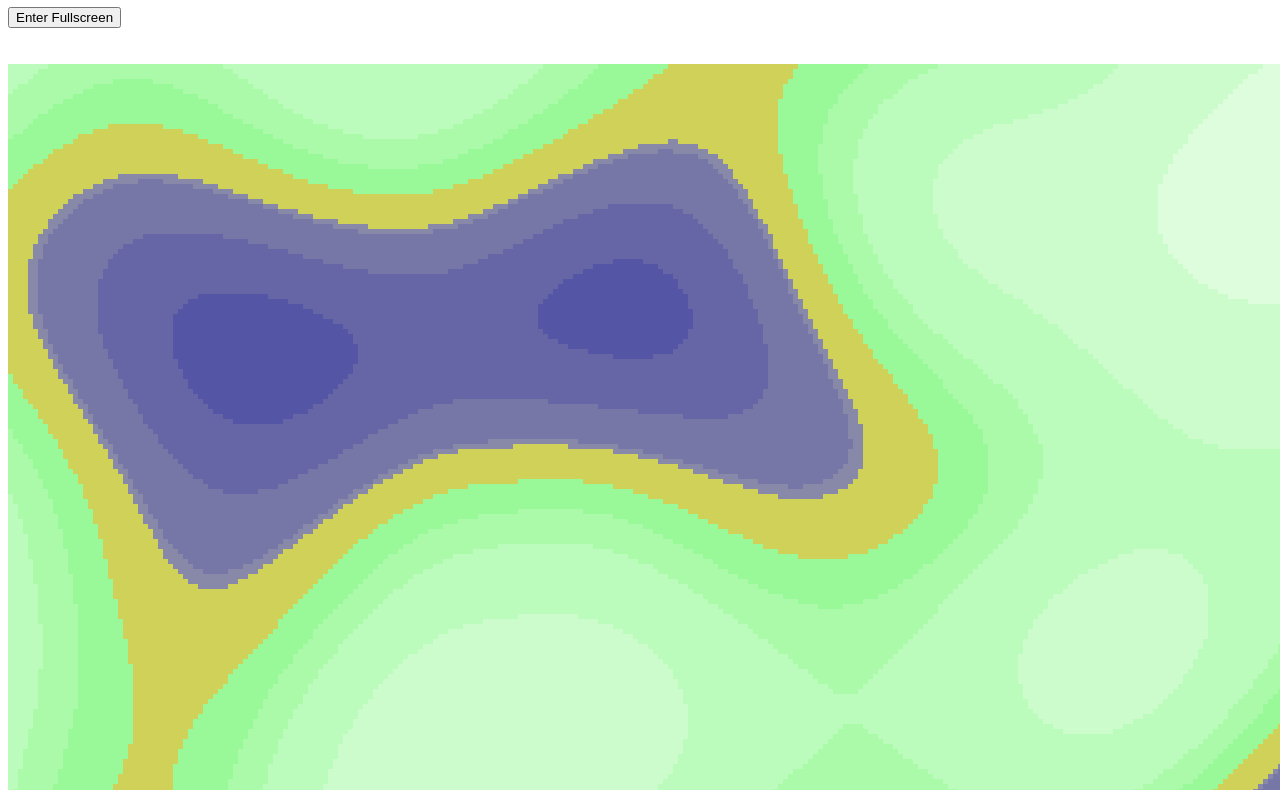
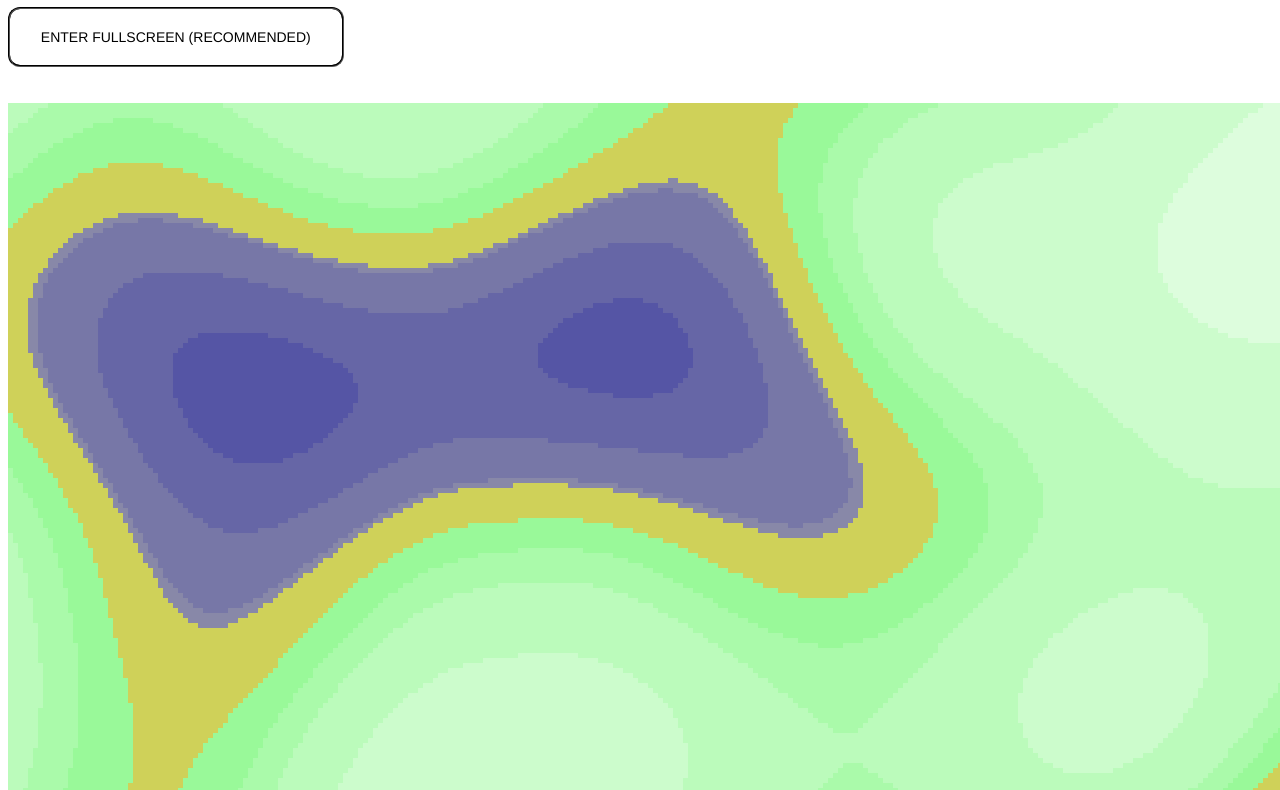
Before and after one commit to RCRedstoneCraft/Planet-Factory, a plain HTML site: page index.html in a window 1280 px wide. Shown: the part 73-863 px from the top of the page. Drawn offline with Linux system fonts and the light colour scheme.

Commit message:
Fullscreen
Update (made by bretti)

```diff
--- a/index.html
+++ b/index.html
@@ -10,12 +10,13 @@
     <script src="Scripts/generators/terrain.js" defer></script>
     <script src="Scripts/view.js" defer></script>
     <script src="Scripts/main.js" defer></script>
+    <link rel="stylesheet" href="style.css">
 </head>
 
 <body>
 
     <h1>Planet Factory Game</h1>
-    <button onclick="doFullscreen()">Enter Fullscreen</button>
+    <button class="button-48" role="button" onclick="doFullscreen()"><span class="text">Enter Fullscreen (recommended)</span></button>
 
     <br>
     <br>
--- a/style.css
+++ b/style.css
@@ -0,0 +1,64 @@
+
+
+
+/* CSS */
+.button-48 {
+  appearance: none;
+  background-color: #FFFFFF;
+  border-width: 3;
+  border-style: groove;
+  border-radius: 12px;
+  box-sizing: border-box;
+  color: #000000;
+  cursor: pointer;
+  display: inline-block;
+  font-family: Clarkson,Helvetica,sans-serif;
+  font-size: 14px;
+  font-weight: 500;
+  letter-spacing: 0;
+  line-height: 1em;
+  margin: 0;
+  opacity: 1;
+  outline: 0;
+  padding: 1.5em 2.2em;
+  position: relative;
+  text-align: center;
+  text-decoration: none;
+  text-rendering: geometricprecision;
+  text-transform: uppercase;
+  transition: opacity 300ms cubic-bezier(.694, 0, 0.335, 1),background-color 100ms cubic-bezier(.694, 0, 0.335, 1),color 100ms cubic-bezier(.694, 0, 0.335, 1);
+  user-select: none;
+  -webkit-user-select: none;
+  touch-action: manipulation;
+  vertical-align: baseline;
+  white-space: nowrap;
+}
+
+.button-48:before {
+  animation: opacityFallbackOut .5s step-end forwards;
+  backface-visibility: hidden;
+  background-color: #EBEBEB;
+  clip-path: polygon(-1% 0, 0 0, -25% 100%, -1% 100%);
+  content: "";
+  height: 100%;
+  left: 0;
+  position: absolute;
+  top: 0;
+  transform: translateZ(0);
+  transition: clip-path .5s cubic-bezier(.165, 0.84, 0.44, 1), -webkit-clip-path .5s cubic-bezier(.165, 0.84, 0.44, 1);
+  width: 100%;
+}
+
+.button-48:hover:before {
+  animation: opacityFallbackIn 0s step-start forwards;
+  clip-path: polygon(0 0, 101% 0, 101% 101%, 0 101%);
+}
+
+.button-48:after {
+  background-color: #FFFFFF;
+}
+
+.button-48 span {
+  z-index: 1;
+  position: relative;
+}
```
